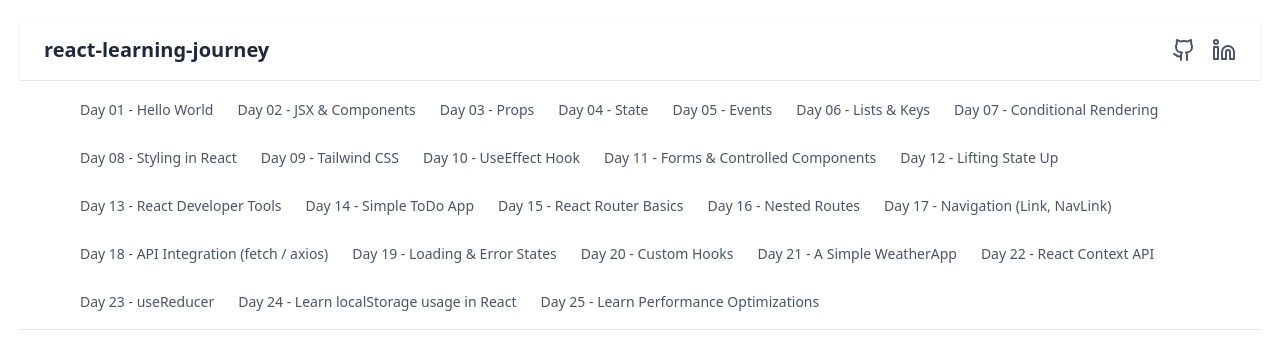
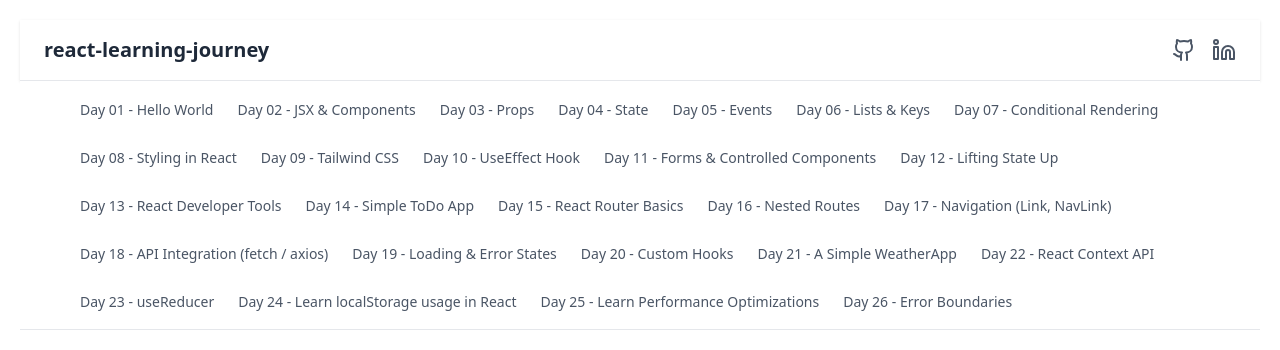
Before and after one commit to Vignesh-Ajri/react-learning-journey, a React (Vite) app: page / in a window 1280 px wide. Shown: the top 350 px of the page. Built offline with nearby package versions, Linux system fonts and the light colour scheme.

Commit message:
Day26 navbar update

```diff
--- a/src/components/NavBar.jsx
+++ b/src/components/NavBar.jsx
@@ -30,6 +30,7 @@ export default function ResponsiveNav() {
     { to: "/day23", label: "Day 23 - useReducer" },
     { to: "/day24", label: "Day 24 - Learn localStorage usage in React" },
     { to: "/day25", label: "Day 25 - Learn Performance Optimizations" },
+    { to: "/day26", label: "Day 26 - Error Boundaries" },
   ];
 
   return (
```
